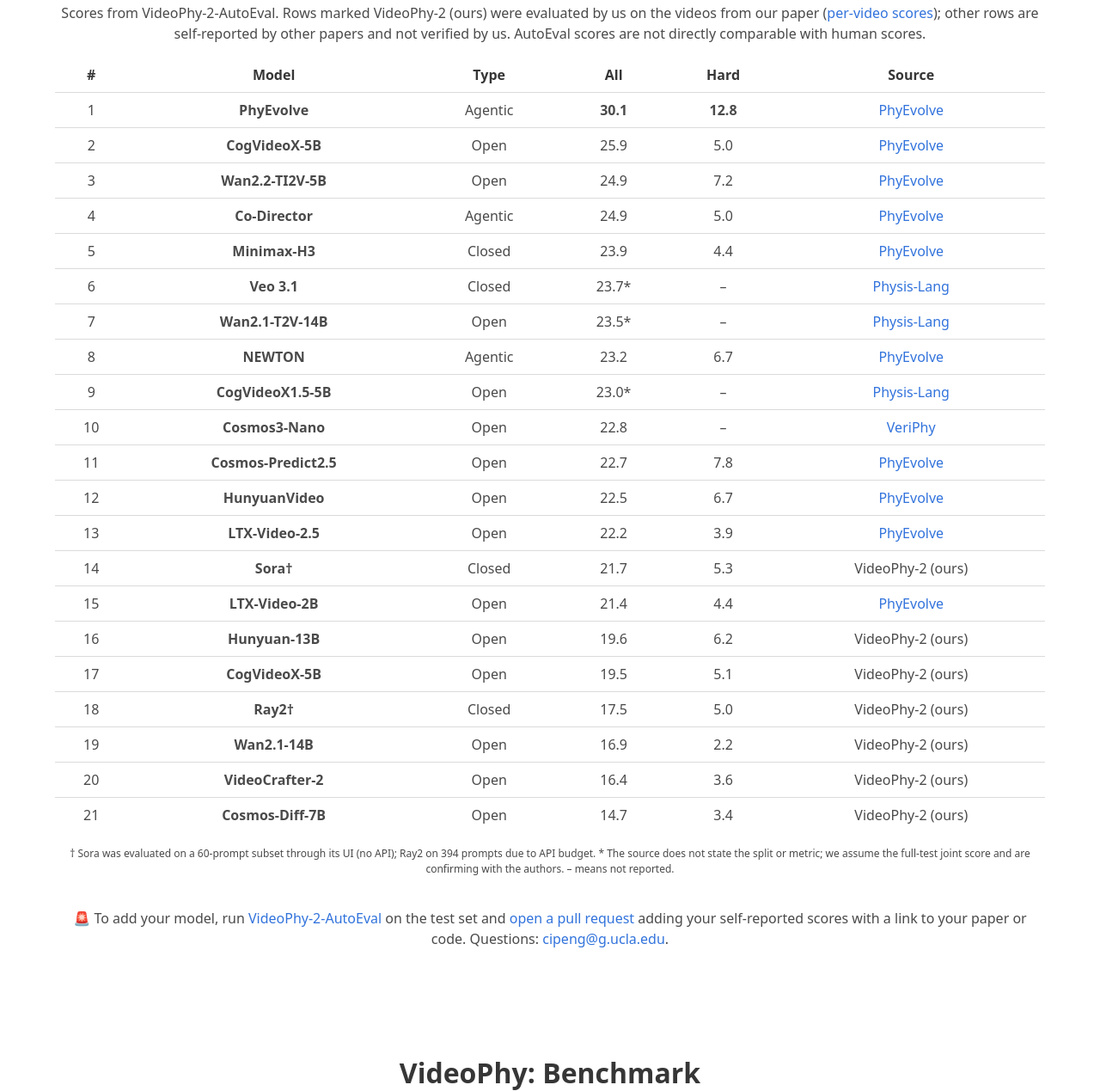
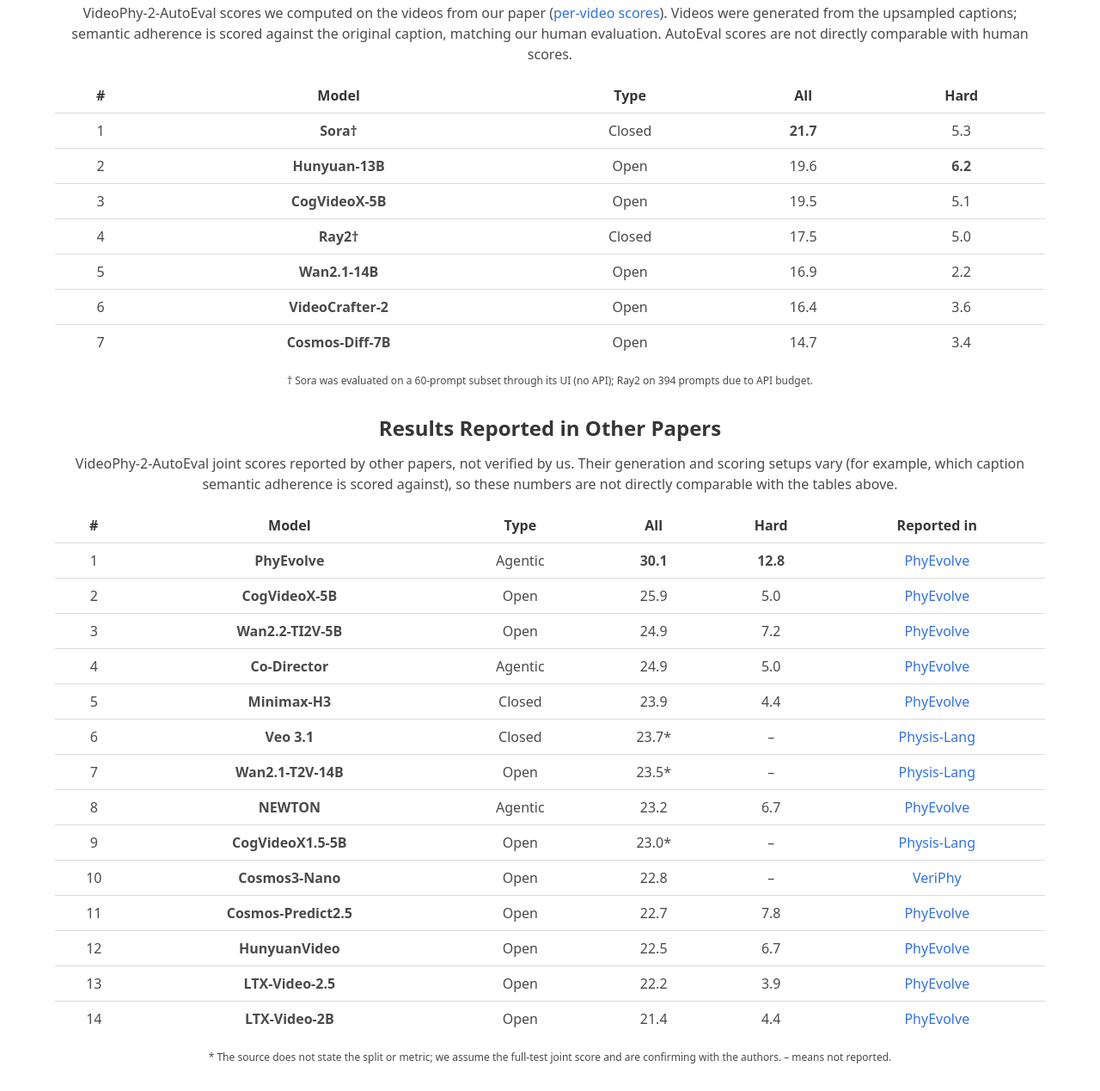
Before and after one commit to videophy2/videophy2.github.io, a plain HTML site: page index.html in a window 1280 px wide. Shown: the part 6662-7931 px from the top of the page at 86% size. Drawn offline with Linux system fonts and the light colour scheme; a script that the page names is missing; a web font is replaced by a local one.

Commit message:
Separate our AutoEval leaderboard from results reported in other papers; state the scoring protocol

```diff
--- a/index.html
+++ b/index.html
@@ -451,9 +451,22 @@
                 <tr><td>7</td><td><b>VideoCrafter-2</b></td><td>Open</td><td>10.5</td><td>2.9</td><td>10.1</td><td>13.1</td></tr>
               </table>
               <h3>AutoEval Leaderboard</h3>
-              <p>Scores from VideoPhy-2-AutoEval. Rows marked VideoPhy-2 (ours) were evaluated by us on the videos from our paper (<a href="static/data/videophy2_autoeval_scores.csv">per-video scores</a>); other rows are self-reported by other papers and not verified by us. AutoEval scores are not directly comparable with human scores.</p>
+              <p>VideoPhy-2-AutoEval scores we computed on the videos from our paper (<a href="static/data/videophy2_autoeval_scores.csv">per-video scores</a>). Videos were generated from the upsampled captions; semantic adherence is scored against the original caption, matching our human evaluation. AutoEval scores are not directly comparable with human scores.</p>
               <table class="js-sort-table" id="results_autoeval">
-                <tr><td class="js-sort-number"><strong>#</strong></td><td><strong>Model</strong></td><td><strong>Type</strong></td><td class="js-sort-number"><strong>All</strong></td><td class="js-sort-number"><strong>Hard</strong></td><td><strong>Source</strong></td></tr>
+                <tr><td class="js-sort-number"><strong>#</strong></td><td><strong>Model</strong></td><td><strong>Type</strong></td><td class="js-sort-number"><strong>All</strong></td><td class="js-sort-number"><strong>Hard</strong></td></tr>
+                <tr><td>1</td><td><b>Sora&dagger;</b></td><td>Closed</td><td><b class="best-score-text">21.7</b></td><td>5.3</td></tr>
+                <tr><td>2</td><td><b>Hunyuan-13B</b></td><td>Open</td><td>19.6</td><td><b class="best-score-text">6.2</b></td></tr>
+                <tr><td>3</td><td><b>CogVideoX-5B</b></td><td>Open</td><td>19.5</td><td>5.1</td></tr>
+                <tr><td>4</td><td><b>Ray2&dagger;</b></td><td>Closed</td><td>17.5</td><td>5.0</td></tr>
+                <tr><td>5</td><td><b>Wan2.1-14B</b></td><td>Open</td><td>16.9</td><td>2.2</td></tr>
+                <tr><td>6</td><td><b>VideoCrafter-2</b></td><td>Open</td><td>16.4</td><td>3.6</td></tr>
+                <tr><td>7</td><td><b>Cosmos-Diff-7B</b></td><td>Open</td><td>14.7</td><td>3.4</td></tr>
+              </table>
+              <p class="is-size-7">&dagger; Sora was evaluated on a 60-prompt subset through its UI (no API); Ray2 on 394 prompts due to API budget.</p>
+              <h3>Results Reported in Other Papers</h3>
+              <p>VideoPhy-2-AutoEval joint scores reported by other papers, not verified by us. Their generation and scoring setups vary (for example, which caption semantic adherence is scored against), so these numbers are not directly comparable with the tables above.</p>
+              <table class="js-sort-table" id="results_reported">
+                <tr><td class="js-sort-number"><strong>#</strong></td><td><strong>Model</strong></td><td><strong>Type</strong></td><td class="js-sort-number"><strong>All</strong></td><td class="js-sort-number"><strong>Hard</strong></td><td><strong>Reported in</strong></td></tr>
                 <tr><td>1</td><td><b>PhyEvolve</b></td><td>Agentic</td><td><b class="best-score-text">30.1</b></td><td><b class="best-score-text">12.8</b></td><td><a href="https://arxiv.org/abs/2610.30717">PhyEvolve</a></td></tr>
                 <tr><td>2</td><td><b>CogVideoX-5B</b></td><td>Open</td><td>25.9</td><td>5.0</td><td><a href="https://arxiv.org/abs/2610.30717">PhyEvolve</a></td></tr>
                 <tr><td>3</td><td><b>Wan2.2-TI2V-5B</b></td><td>Open</td><td>24.9</td><td>7.2</td><td><a href="https://arxiv.org/abs/2610.30717">PhyEvolve</a></td></tr>
@@ -467,16 +480,9 @@
                 <tr><td>11</td><td><b>Cosmos-Predict2.5</b></td><td>Open</td><td>22.7</td><td>7.8</td><td><a href="https://arxiv.org/abs/2610.30717">PhyEvolve</a></td></tr>
                 <tr><td>12</td><td><b>HunyuanVideo</b></td><td>Open</td><td>22.5</td><td>6.7</td><td><a href="https://arxiv.org/abs/2610.30717">PhyEvolve</a></td></tr>
                 <tr><td>13</td><td><b>LTX-Video-2.5</b></td><td>Open</td><td>22.2</td><td>3.9</td><td><a href="https://arxiv.org/abs/2610.30717">PhyEvolve</a></td></tr>
-                <tr><td>14</td><td><b>Sora&dagger;</b></td><td>Closed</td><td>21.7</td><td>5.3</td><td>VideoPhy-2 (ours)</td></tr>
-                <tr><td>15</td><td><b>LTX-Video-2B</b></td><td>Open</td><td>21.4</td><td>4.4</td><td><a href="https://arxiv.org/abs/2610.30717">PhyEvolve</a></td></tr>
-                <tr><td>16</td><td><b>Hunyuan-13B</b></td><td>Open</td><td>19.6</td><td>6.2</td><td>VideoPhy-2 (ours)</td></tr>
-                <tr><td>17</td><td><b>CogVideoX-5B</b></td><td>Open</td><td>19.5</td><td>5.1</td><td>VideoPhy-2 (ours)</td></tr>
-                <tr><td>18</td><td><b>Ray2&dagger;</b></td><td>Closed</td><td>17.5</td><td>5.0</td><td>VideoPhy-2 (ours)</td></tr>
-                <tr><td>19</td><td><b>Wan2.1-14B</b></td><td>Open</td><td>16.9</td><td>2.2</td><td>VideoPhy-2 (ours)</td></tr>
-                <tr><td>20</td><td><b>VideoCrafter-2</b></td><td>Open</td><td>16.4</td><td>3.6</td><td>VideoPhy-2 (ours)</td></tr>
-                <tr><td>21</td><td><b>Cosmos-Diff-7B</b></td><td>Open</td><td>14.7</td><td>3.4</td><td>VideoPhy-2 (ours)</td></tr>
+                <tr><td>14</td><td><b>LTX-Video-2B</b></td><td>Open</td><td>21.4</td><td>4.4</td><td><a href="https://arxiv.org/abs/2610.30717">PhyEvolve</a></td></tr>
               </table>
-              <p class="is-size-7">&dagger; Sora was evaluated on a 60-prompt subset through its UI (no API); Ray2 on 394 prompts due to API budget. * The source does not state the split or metric; we assume the full-test joint score and are confirming with the authors. &ndash; means not reported.</p>
+              <p class="is-size-7">* The source does not state the split or metric; we assume the full-test joint score and are confirming with the authors. &ndash; means not reported.</p>
             <br>
             <div>
              <p>🚨 To add your model, run <a href="https://github.com/Hritikbansal/videophy/tree/main/VIDEOPHY2">VideoPhy-2-AutoEval</a> on the test set and <a href="https://github.com/videophy2/videophy2.github.io/pulls">open a pull request</a> adding your self-reported scores with a link to your paper or code. Questions: <a href="mailto:cipeng@g.ucla.edu">cipeng@g.ucla.edu</a>.</p>
```
